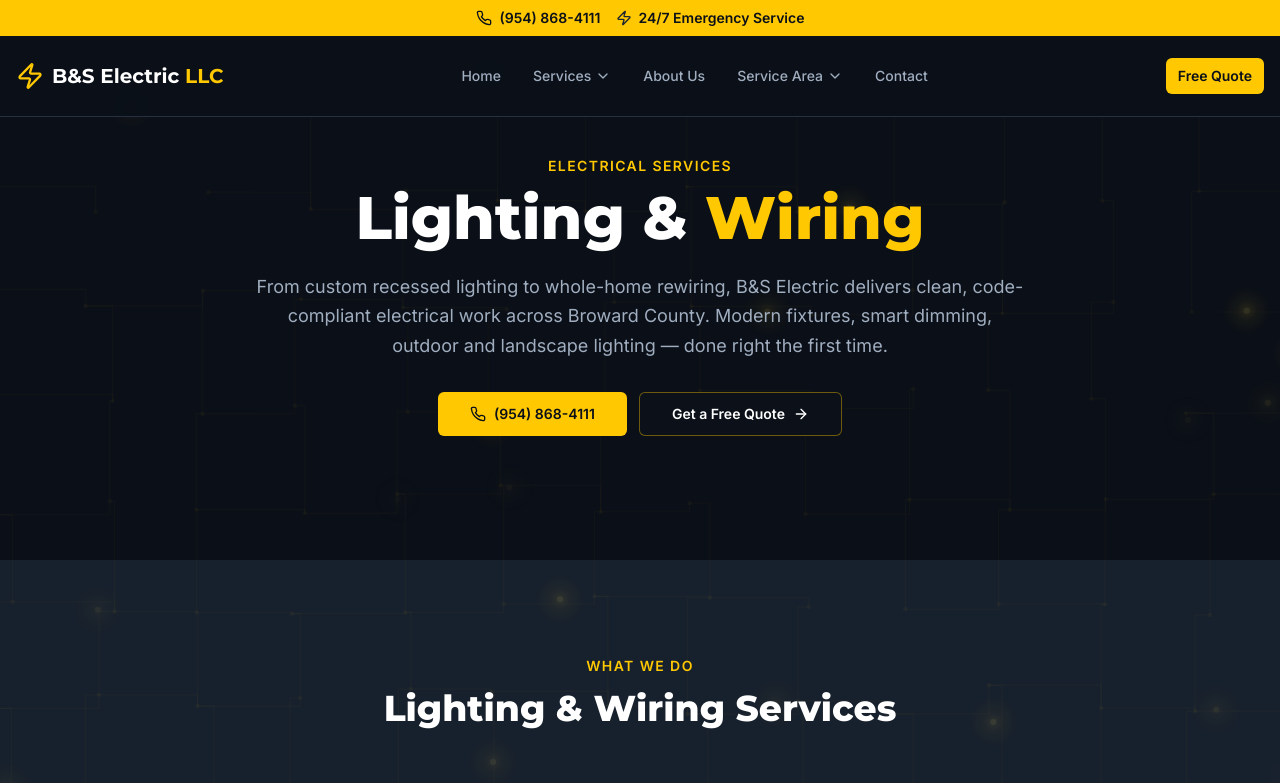
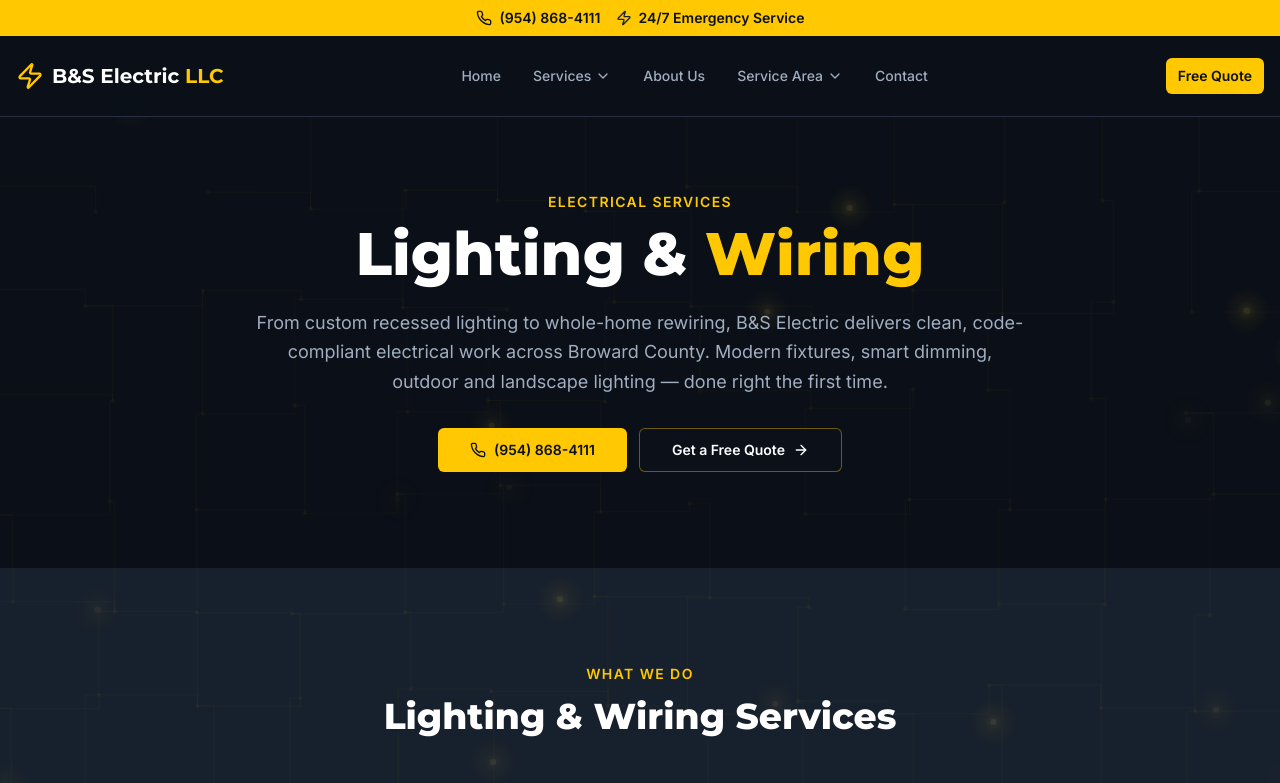
Before and after one commit to nikkielectric/bselectricfl, a React (Vite) app: page /services/lighting-wiring in a window 1280 px wide. Shown: the top 783 px of the page. Built offline with nearby package versions, Linux system fonts and the light colour scheme; the HTML template or start-up script is replaced by a standard one.

Commit message:
Changes
Co-authored-by: nikkielectric <272703163+nikkielectric@users.noreply.github.com>

```diff
--- a/src/components/ServicePageLayout.tsx
+++ b/src/components/ServicePageLayout.tsx
@@ -118,7 +118,7 @@ const ServicePageLayout = ({ config }: { config: ServicePageConfig }) => {
         <Header />
 
         {/* Hero */}
-        <section className="relative min-h-[70vh] flex items-center pt-28 pb-16 md:pt-32 md:pb-24 section-bg-dark">
+        <section className="relative min-h-[70vh] flex items-center pt-40 pb-16 md:pt-48 md:pb-24 section-bg-dark">
           <div className="container mx-auto px-4">
             <motion.div
               initial={{ opacity: 0, y: 20 }}
```
